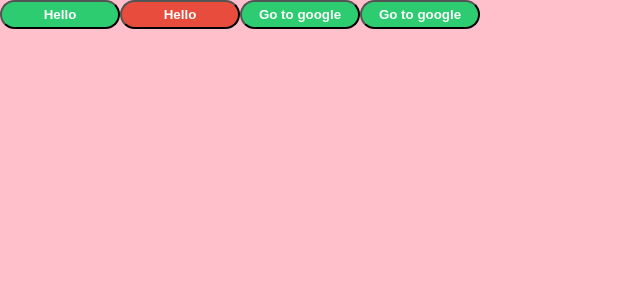
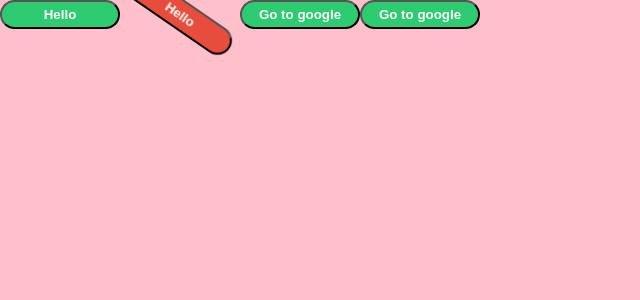
Before and after one commit to mykuromi/styled-awesomeness, a React (Create React App) app: page / in a window 1280 px wide. Shown: the top 300 px of the page, without its empty margins (0-640 px from the left). Built offline with nearby package versions, Linux system fonts and the light colour scheme.

Commit message:
4. Animations

```diff
--- a/src/App.js
+++ b/src/App.js
@@ -1,4 +1,4 @@
-import styled, { createGlobalStyle } from "styled-components";
+import styled, { createGlobalStyle, css, keyframes } from "styled-components";
 
 const GlobalStyle = createGlobalStyle`
   body {
@@ -13,7 +13,9 @@
       <GlobalStyle />
       <Container>
         <Button>Hello</Button>
-        <Button danger>Hello</Button>
+        <Button danger rotationTime={5}>
+          Hello
+        </Button>
         <Anchor as={Button} href="http://google.com">
           Go to google
         </Anchor>
@@ -42,6 +44,13 @@
     outline: none;
   }
   background-color: ${(props) => (props.danger ? "#e74c3c" : "#2ecc71")};
+  ${(props) => {
+    if (props.danger) {
+      return css`
+        animation: ${rotation} ${props.rotationTime}s linear infinite;
+      `;
+    }
+  }}
 `;
 
 const Anchor = styled.a`
@@ -52,4 +61,13 @@
   text-decoration: none;
 `;
 
+const rotation = keyframes`
+  from {
+    transfrom: rotate(0deg);
+  }
+  to {
+    transform: rotate(360deg);
+  }
+`;
+
 export default App;
```
